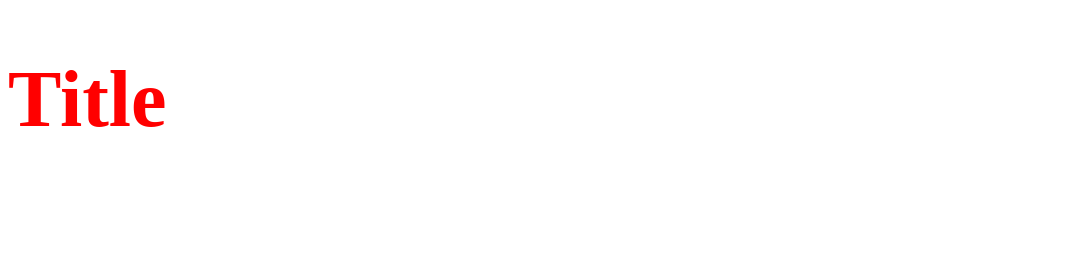
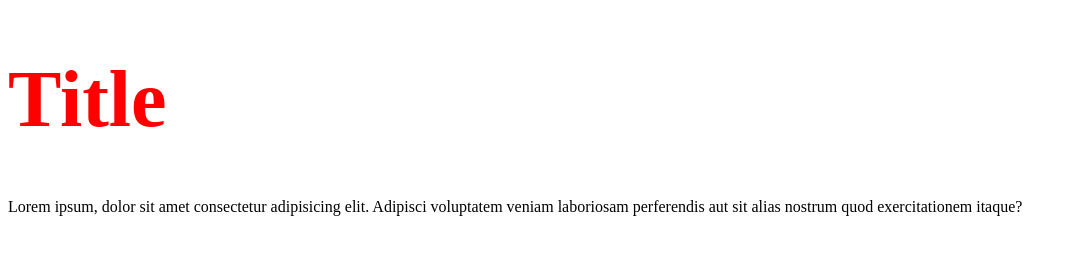
Before and after one commit to LaryZenZen/HexSchoolGitHub2, a plain HTML site: page index.html in a window 1280 px wide. Shown: the whole page, without its empty margins (0-1077 px from the left). Drawn offline with Linux system fonts and the light colour scheme.

Commit message:
新增p段落

```diff
--- a/index.html
+++ b/index.html
@@ -10,6 +10,7 @@
 
 <body>
     <h1>Title</h1>
+    <p>Lorem ipsum, dolor sit amet consectetur adipisicing elit. Adipisci voluptatem veniam laboriosam perferendis aut sit alias nostrum quod exercitationem itaque?</p>
 </body>
 
 </html>
```
